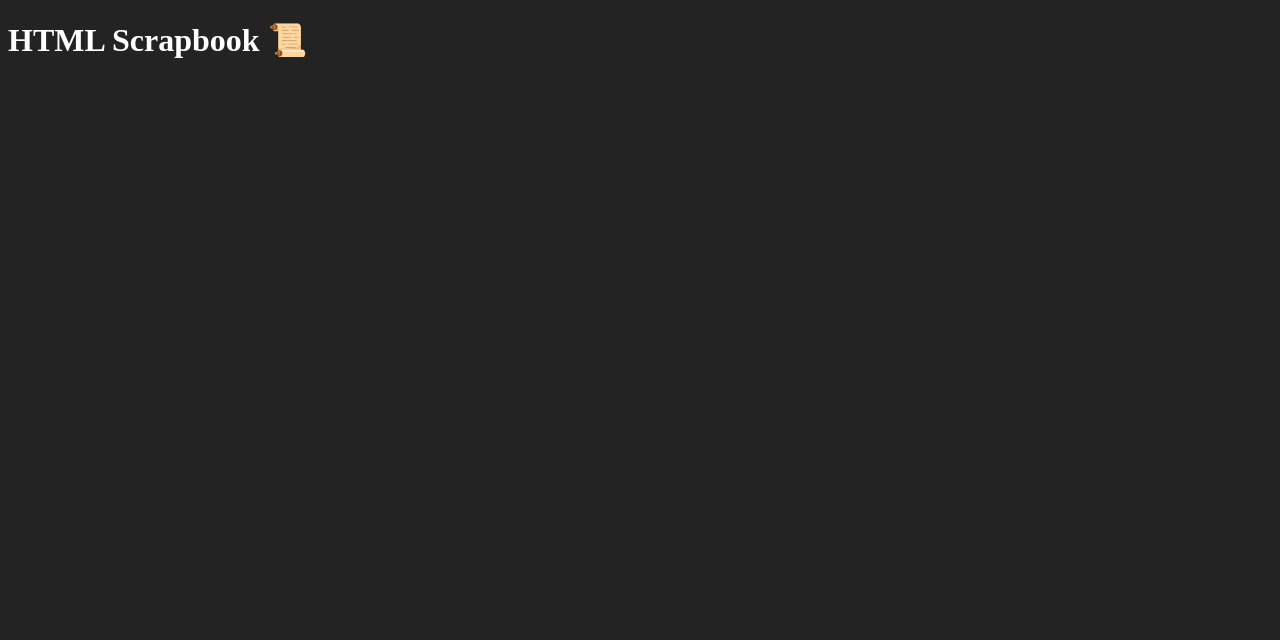
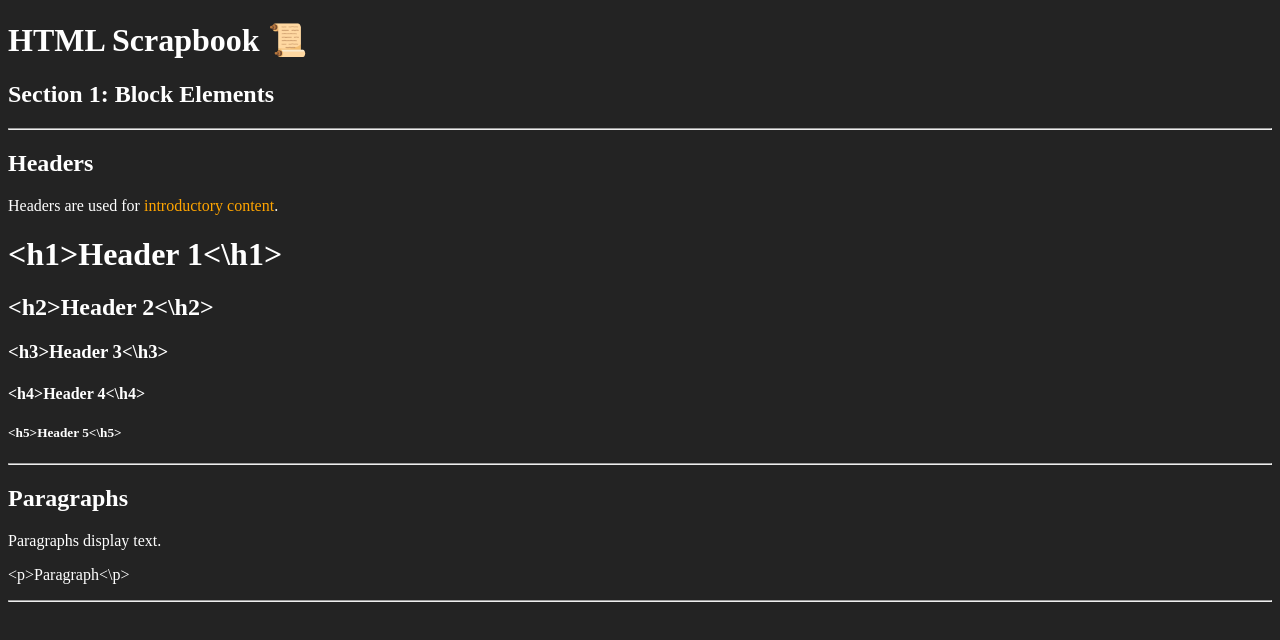
Before and after one commit to DevArrowsmith/html-scrapbook, a plain HTML site: page index.html in a window 1280 px wide. Drawn offline with Linux system fonts and the light colour scheme.

Commit message:
Add sections on h, p elements.

```diff
--- a/index.html
+++ b/index.html
@@ -9,5 +9,25 @@
 </head>
 <body>
 <h1>HTML Scrapbook 📜</h1>
+
+<h2>Section 1: Block Elements</h2>
+
+<hr>
+
+<h2>Headers</h2>
+<p>Headers are used for <span style="color:orange">introductory content</span>.</p>
+<h1>&lt;h1&gt;Header 1&lt;&bsol;h1&gt;</h2>
+<h2>&lt;h2&gt;Header 2&lt;&bsol;h2&gt;</h2>
+<h3>&lt;h3&gt;Header 3&lt;&bsol;h3&gt;</h3>
+<h4>&lt;h4&gt;Header 4&lt;&bsol;h4&gt;</h4>
+<h5>&lt;h5&gt;Header 5&lt;&bsol;h5&gt;</h5>
+
+<hr>
+
+<h2>Paragraphs</h2>
+<p>Paragraphs display text.</p>
+<p>&lt;p&gt;Paragraph&lt;&bsol;p&gt;</h1>
+
+<hr>
 </body>
 </html>
```
